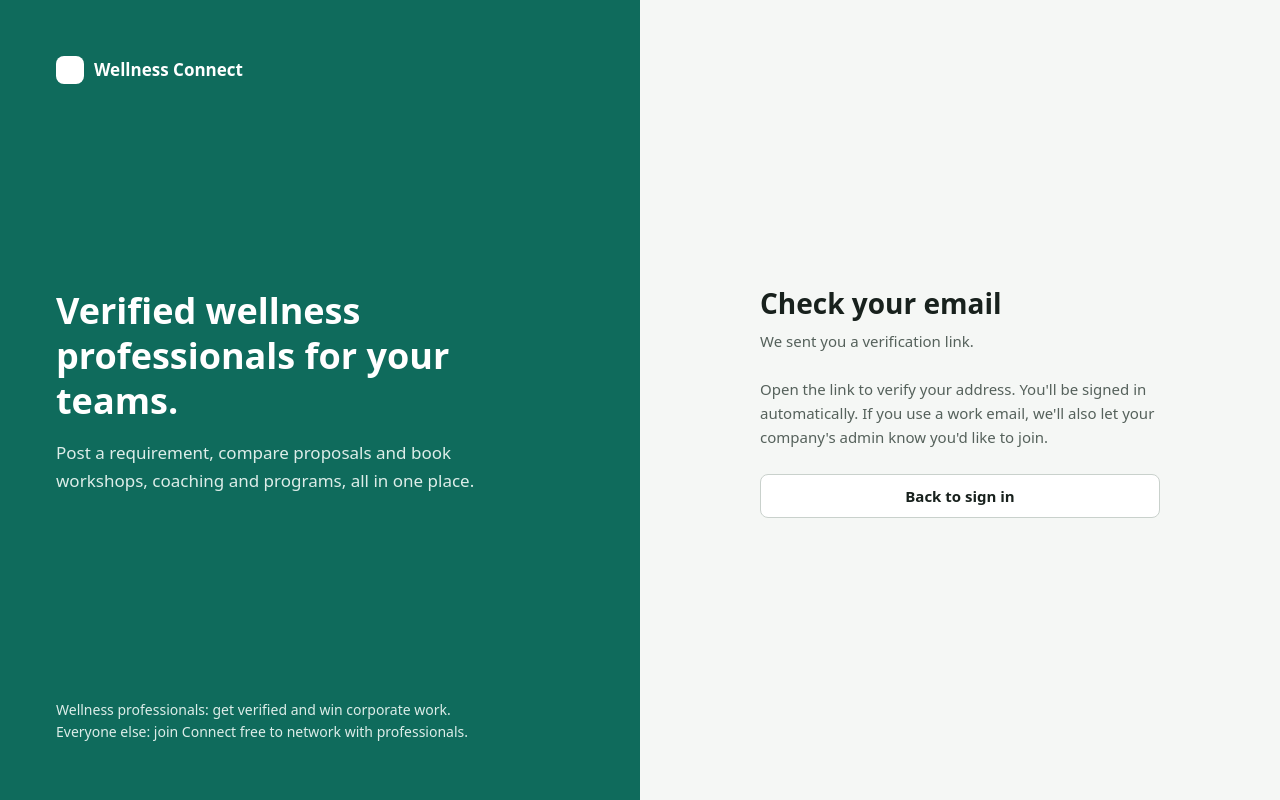
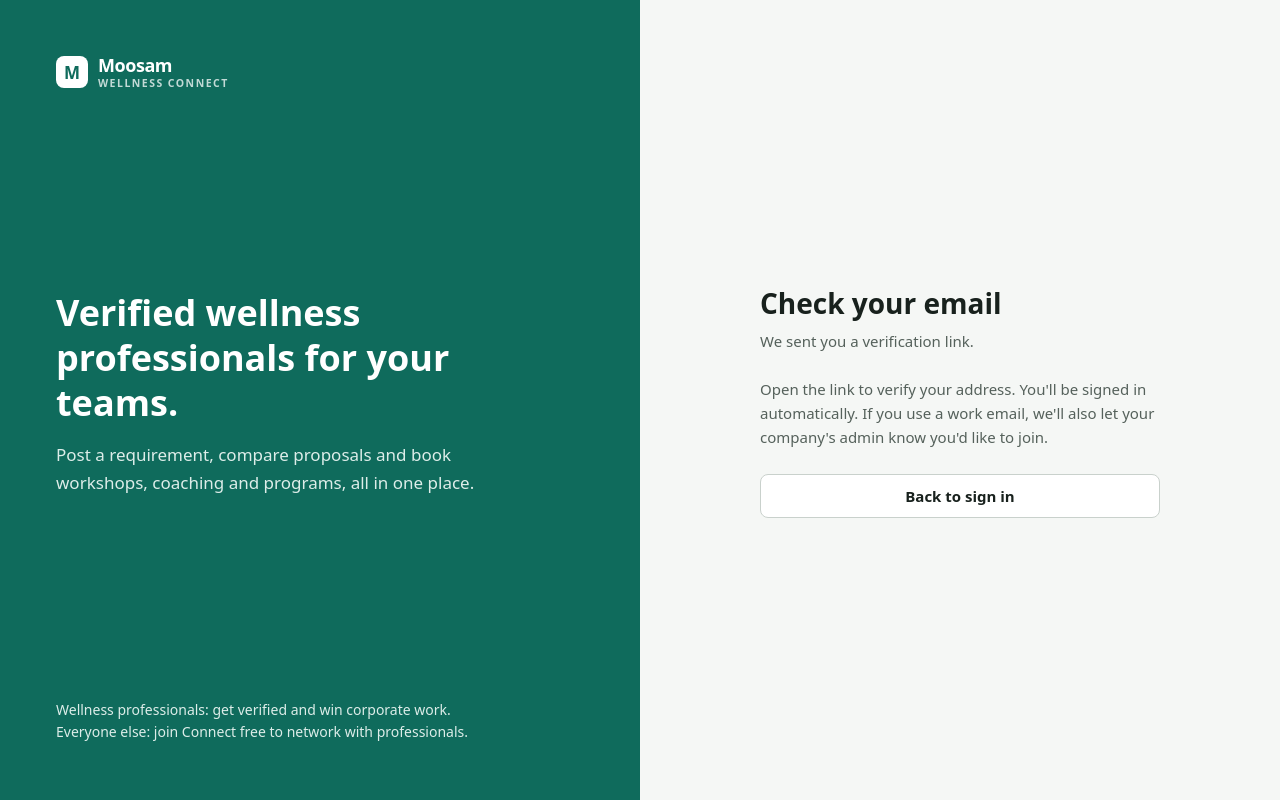
Before and after one commit to opseros/wellness-connect, a Next.js app: page /check-email in a window 1280 px wide. Built offline with nearby package versions, Linux system fonts and the light colour scheme.

Commit message:
Name updated to Moosam-Wellness Connect

```diff
--- a/src/app/app/onboarding/page.tsx
+++ b/src/app/app/onboarding/page.tsx
@@ -3,6 +3,7 @@ import Link from "next/link";
 import { getCurrentUser } from "@/modules/identity/session";
 import { Logo } from "@/components/brand";
 import { CompanyForm, ProfessionalForm } from "./forms";
+import { BRAND } from "@/lib/brand";
 
 export default async function OnboardingPage() {
   const me = await getCurrentUser();
@@ -12,7 +13,7 @@ export default async function OnboardingPage() {
     <div className="flex min-h-screen flex-col items-center gap-8 px-6 py-12">
       <Logo href="/app" />
       <div className="flex max-w-[1180px] flex-col gap-2 text-center">
-        <h1 className="text-[32px] font-bold">How will you use Wellness Connect?</h1>
+        <h1 className="text-[32px] font-bold">How will you use {BRAND.name}?</h1>
         <p className="text-muted">Signed in as {me.email}. Every account includes Connect; you can add another role later.</p>
       </div>
       <div className="grid w-full max-w-[1180px] grid-cols-[repeat(auto-fit,minmax(280px,1fr))] gap-5">
--- a/src/app/app/page.tsx
+++ b/src/app/app/page.tsx
@@ -5,6 +5,7 @@ import { mainNav } from "@/components/nav";
 import { getCurrentUser } from "@/modules/identity/session";
 import { listMemberships } from "@/modules/organizations/service";
 import { getOwnProfile } from "@/modules/professionals/service";
+import { BRAND } from "@/lib/brand";
 
 const roleLabel: Record<string, string> = { owner: "Owner", admin: "Admin", wellness_manager: "Wellness manager", member: "Member" };
 
@@ -27,7 +28,7 @@ export default async function AppHome() {
 
         {nothingYet && (
           <div className="rounded-xl bg-brand-soft px-5 py-4 text-[15px] text-brand-dark">
-            Choose how you&apos;ll use Wellness Connect to get started.{" "}
+            Choose how you&apos;ll use {BRAND.name} to get started.{" "}
             <Link href="/app/onboarding" className="font-semibold underline">Set up my account</Link>
           </div>
         )}
--- a/src/app/layout.tsx
+++ b/src/app/layout.tsx
@@ -1,9 +1,10 @@
 import type { Metadata, Viewport } from "next";
 import "./globals.css";
+import { BRAND } from "@/lib/brand";
 
 export const metadata: Metadata = {
-  title: { default: "Wellness Connect", template: "%s · Wellness Connect" },
-  description: "Book verified wellness professionals for your teams, and connect with professionals.",
+  title: { default: `${BRAND.name} · ${BRAND.tagline}`, template: `%s · ${BRAND.name}` },
+  description: `${BRAND.name} ${BRAND.tagline}: book verified wellness professionals for your teams, and connect with professionals.`,
   manifest: "/manifest.webmanifest",
 };
 
@@ -11,7 +12,7 @@ export const viewport: Viewport = { themeColor: "#0f6b5c" };
 
 export default function RootLayout({ children }: Readonly<{ children: React.ReactNode }>) {
   return (
-    <html lang="en">
+    <html lang="en-IN">
       <body className="min-h-screen antialiased">{children}</body>
     </html>
   );
--- a/src/app/manifest.ts
+++ b/src/app/manifest.ts
@@ -1,14 +1,16 @@
 import type { MetadataRoute } from "next";
+import { BRAND } from "@/lib/brand";
 
 // Installable PWA (blueprint section 11). Add icons in /public before launch.
 export default function manifest(): MetadataRoute.Manifest {
   return {
-    name: "Wellness Connect",
-    short_name: "Wellness",
+    name: `${BRAND.name} · ${BRAND.tagline}`,
+    short_name: BRAND.name,
     start_url: "/app",
     display: "standalone",
     background_color: "#f5f7f5",
     theme_color: "#0f6b5c",
+    description: `${BRAND.tagline}: verified wellness professionals for teams.`,
     icons: [{ src: "/favicon.ico", sizes: "any", type: "image/x-icon" }],
   };
 }
--- a/src/app/p/[profileId]/page.tsx
+++ b/src/app/p/[profileId]/page.tsx
@@ -10,6 +10,7 @@ import { getCurrentUser } from "@/modules/identity/session";
 import { getOwnProfile, getPublicProfile } from "@/modules/professionals/service";
 import { connectionState } from "@/modules/connect/service";
 import { connectAction } from "@/app/pro/actions";
+import { BRAND } from "@/lib/brand";
 
 const MODE: Record<string, string> = { in_person: "In person", virtual: "Virtual", hybrid: "Hybrid" };
 
@@ -108,7 +109,7 @@ export default async function PublicProfile({ params, searchParams }: { params:
                 <li key={i}>✓ {c.name}{c.issuer ? <span className="text-muted"> · {c.issuer}</span> : null}</li>
               ))}
             </ul>
-            <p className="text-[13px] text-muted">Checked by the Wellness Connect team. Documents are never shown publicly.</p>
+            <p className="text-[13px] text-muted">Checked by the {BRAND.name} team. Documents are never shown publicly.</p>
           </section>
         )}
       </main>
--- a/src/components/brand.tsx
+++ b/src/components/brand.tsx
@@ -1,10 +1,19 @@
 import Link from "next/link";
+import { BRAND } from "@/lib/brand";
 
 export function Logo({ href = "/", light = false }: { href?: string; light?: boolean }) {
   return (
-    <Link href={href} className={`flex items-center gap-2.5 text-[17px] font-bold ${light ? "text-white" : "text-ink"}`}>
-      <span className={`inline-block size-7 rounded-lg ${light ? "bg-white" : "bg-brand"}`} aria-hidden />
-      Wellness Connect
+    <Link href={href} aria-label={`${BRAND.name}, ${BRAND.tagline}`} className={`flex items-center gap-2.5 ${light ? "text-white" : "text-ink"}`}>
+      <span
+        aria-hidden
+        className={`grid size-8 place-items-center rounded-lg text-[17px] font-extrabold ${light ? "bg-white text-brand" : "bg-brand text-white"}`}
+      >
+        {BRAND.name[0]}
+      </span>
+      <span aria-hidden className="flex flex-col leading-none">
+        <span className="text-[18px] font-extrabold tracking-tight">{BRAND.name}</span>
+        <span className={`mt-1 text-[10.5px] font-semibold uppercase tracking-[0.14em] ${light ? "text-white/75" : "text-muted"}`}>{BRAND.tagline}</span>
+      </span>
     </Link>
   );
 }
--- a/src/lib/auth.ts
+++ b/src/lib/auth.ts
@@ -8,6 +8,7 @@ import * as schema from "@/db/schema";
 import { sendEmail } from "@/lib/email";
 import { onUserCreated, onEmailVerified, assertNotSuspended, onSessionCreated } from "@/modules/identity/hooks";
 import { APIError } from "better-auth/api";
+import { BRAND } from "@/lib/brand";
 
 function socialProviders(): BetterAuthOptions["socialProviders"] {
   const providers: NonNullable<BetterAuthOptions["socialProviders"]> = {};
@@ -39,7 +40,7 @@ function trustedOrigins(): string[] {
 function buildAuth() {
   const isProd = process.env.NODE_ENV === "production";
   return betterAuth({
-    appName: "Wellness Connect",
+    appName: BRAND.name,
     baseURL: process.env.BETTER_AUTH_URL,
     secret: process.env.BETTER_AUTH_SECRET,
     trustedOrigins: trustedOrigins(),
@@ -72,7 +73,7 @@ function buildAuth() {
       sendResetPassword: async ({ user, url }) => {
         await sendEmail({
           to: user.email,
-          subject: "Reset your Wellness Connect password",
+          subject: `Reset your ${BRAND.name} password`,
           text: `Use this link to choose a new password. It works once and expires in 1 hour:\n\n${url}\n\nIf you didn't ask for this, ignore this email.`,
         });
       },
@@ -85,7 +86,7 @@ function buildAuth() {
       sendVerificationEmail: async ({ user, url }) => {
         await sendEmail({
           to: user.email,
-          subject: "Verify your email for Wellness Connect",
+          subject: `Verify your email for ${BRAND.name}`,
           text: `Confirm your email address to finish setting up your account:\n\n${url}`,
         });
       },
@@ -140,7 +141,7 @@ function buildAuth() {
       },
     },
     plugins: [
-      twoFactor({ issuer: "Wellness Connect" }),
+      twoFactor({ issuer: BRAND.name }),
       ...(isProd && process.env.DISABLE_PWNED_CHECK !== "1" ? [haveIBeenPwned()] : []),
       nextCookies(), // must stay last
     ],
--- /dev/null
+++ b/src/lib/brand.ts
@@ -0,0 +1,7 @@
+/** Product name and tagline. Change them here; everything else reads from this. */
+export const BRAND = {
+  name: "Moosam",
+  tagline: "Wellness Connect",
+} as const;
+
+export const BRAND_FULL = `${BRAND.name} · ${BRAND.tagline}`;
--- a/src/modules/platform/handlers.ts
+++ b/src/modules/platform/handlers.ts
@@ -4,6 +4,7 @@ import { credential, professionalProfile, user } from "@/db/schema";
 import { sendEmail } from "@/lib/email";
 import { registerOutboxHandler } from "./outbox";
 import { orgAdminEmails } from "@/modules/organizations/service";
+import { BRAND } from "@/lib/brand";
 
 const appUrl = () => process.env.NEXT_PUBLIC_APP_URL ?? "http://localhost:3000";
 
@@ -13,7 +14,7 @@ registerOutboxHandler("membership.requested", async (tx, p) => {
     await sendEmail({
       to,
       subject: "New request to join your organization",
-      text: `${p.email} asked to join your organization on Wellness Connect.\nReview it: ${appUrl()}/app/organization`,
+      text: `${p.email} asked to join your organization on ${BRAND.name}.\nReview it: ${appUrl()}/app/organization`,
     });
   }
 });
```
Also changed, not shown: 2 other files (tests, documents, lock files or other folders).
